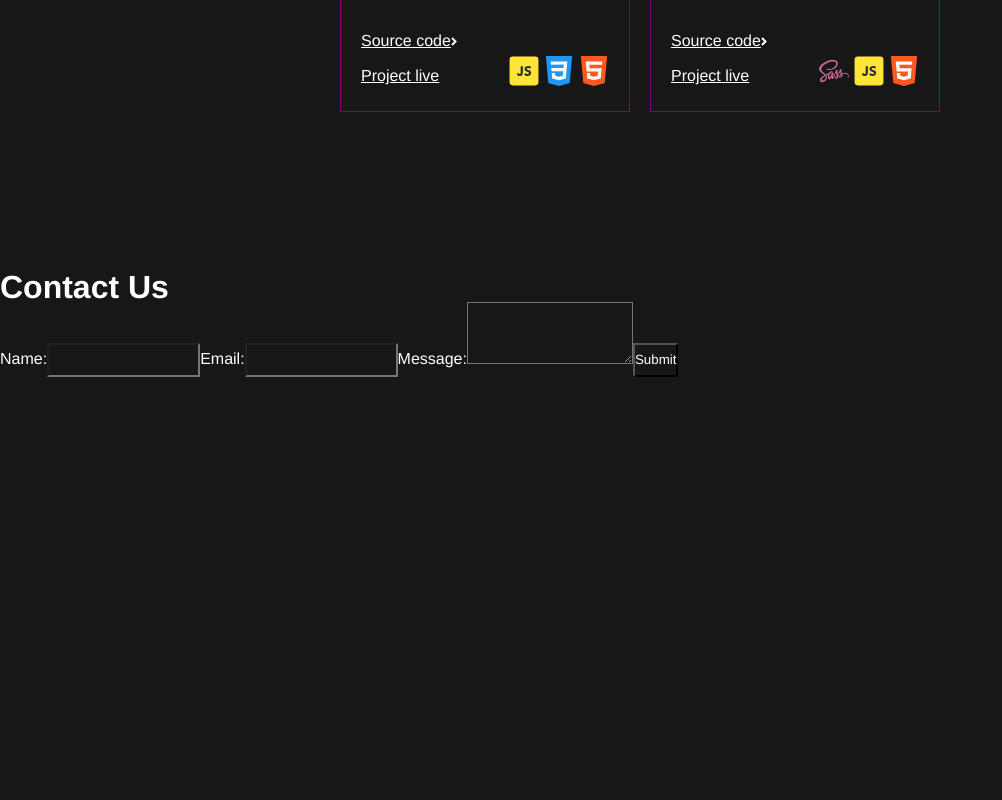
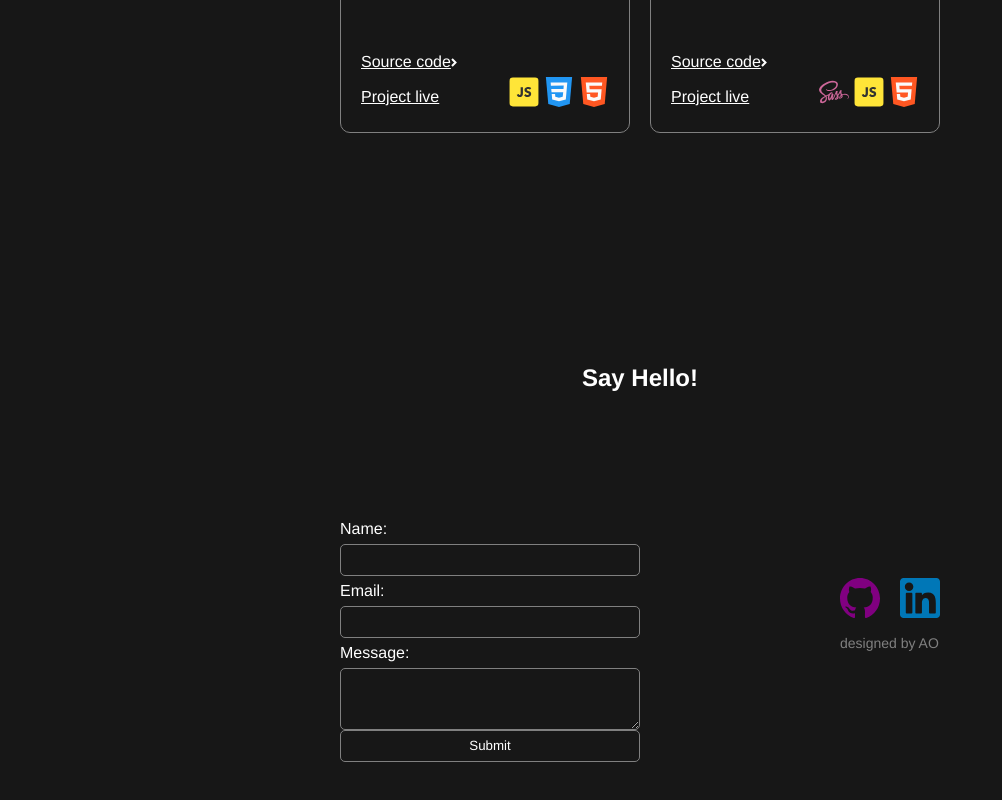
Before and after one commit to ainneo/website-21, a React (Create React App) app: page / in a window 1280 px wide. Shown: the part 1746-2546 px from the top of the page, without its empty margins (0-1002 px from the left). Before the commit the page ends 2123 px from the top, so only its background shows below. Built offline with nearby package versions, Linux system fonts and the light colour scheme.

Commit message:
add social buttons

```diff
--- a/src/components/AboutSection/AboutStyles.js
+++ b/src/components/AboutSection/AboutStyles.js
@@ -2,8 +2,7 @@ import styled from "styled-components";
 
 export const AboutContainer = styled.div`
   width: 100%;
-  margin-top: -80px;
-  height: 95vh;
+  height: 90vh;
   display: flex;
   justify-content: center;
   align-items: center;
--- a/src/components/Cards/CardsStyles.js
+++ b/src/components/Cards/CardsStyles.js
@@ -9,7 +9,8 @@ export const CardContainer = styled.div`
 
 export const CardWrapper = styled.div`
   padding: 20px;
-  border: solid 1px purple;
+  border-radius: 10px;
+  border: solid 1px grey;
   height: 400px;
   width: 290px;
 `;
--- a/src/components/ContactSection/ContactStyles.css
+++ b/src/components/ContactSection/ContactStyles.css
@@ -0,0 +1,75 @@
+.form-container {
+  width: 100%;
+  height: 80vh;
+  display: flex;
+  justify-content: center;
+  align-items: center;
+}
+
+.form-wrapper {
+  height: 500px;
+  width: 600px;
+  display: flex;
+  flex-direction: column;
+  justify-content: center;
+  align-items: center;
+  padding: 0px 20px;
+}
+
+.form {
+  padding-top: 40px;
+  display: flex;
+  flex-direction: column;
+  justify-content: space-between;
+  justify-items: center;
+}
+
+input,
+textarea,
+button {
+  width: 300px;
+  border-radius: 5px;
+  border: 0.05px grey solid;
+}
+
+button:hover {
+  color: grey;
+}
+
+.social-footer-icons {
+  display: flex;
+  flex-wrap: wrap;
+  flex-direction: row;
+  justify-content: space-between;
+  width: 100px;
+  margin: 0 auto;
+}
+
+.git:hover {
+  transform: scale(1.2);
+}
+
+.link:hover {
+  transform: scale(1.2);
+}
+
+.social-icons-text > p {
+  font-size: 14px;
+  color: grey;
+}
+
+.form-social-wrapper {
+  display: flex;
+  height: 550px;
+  flex-direction: column;
+  justify-content: space-between;
+  padding-bottom: 20px;
+}
+
+@media screen and (min-width: 786px) {
+  .form-social-wrapper {
+    flex-direction: row;
+    width: 600px;
+    align-items: center;
+  }
+}
--- a/src/components/ContactSection/index.js
+++ b/src/components/ContactSection/index.js
@@ -1,5 +1,6 @@
 import React, { useState } from "react";
 import axios from "axios";
+import "./ContactStyles.css";
 
 function Contact() {
   const [serverState, setServerState] = useState({
@@ -39,9 +40,11 @@ function Contact() {
   };
 
   return (
-    <div>
-      <h1>Contact Us</h1>
-      <form onSubmit={handleOnSubmit}>
+    <div id="contact" className="form-container">
+      <div className="form-wrapper">
+        <h2>Say Hello!</h2>
+        <div className="form-social-wrapper">
+          <form className="form" onSubmit={handleOnSubmit}>
             <label htmlFor="name">Name:</label>
             <input id="name" type="text" name="name" required />
             <label htmlFor="email">Email:</label>
@@ -57,6 +60,35 @@ function Contact() {
               </p>
             )}
           </form>
+          <div className="social-footer">
+            <div className="social-footer-icons">
+              <div className="social-icons git">
+                <a href="https://github.com/ainneo">
+                  <img
+                    width="40px"
+                    height="40px"
+                    src="./icons/github.svg"
+                    alt="icon"
+                  />
+                </a>
+              </div>
+              <div className="social-icons link">
+                <a href="https://www.linkedin.com/in/ainneoum/">
+                  <img
+                    width="40px"
+                    height="40px"
+                    src="./icons/linkedin.svg"
+                    alt="icon"
+                  />
+                </a>
+              </div>
+              <div className="social-icons-text">
+                <p>designed by AO</p>
+              </div>
+            </div>
+          </div>
+        </div>
+      </div>
     </div>
   );
 }
--- a/src/components/ProjectsSection/ProjectsStyles.js
+++ b/src/components/ProjectsSection/ProjectsStyles.js
@@ -27,11 +27,11 @@ export const ProjectsSection = styled.div`
 export const ProjectsH2 = styled.h2`
   text-align: center;
   line-height: 50px;
-  font-size: 3rem;
+  font-size: 1.8rem;
   line-height: 1;
 
   @media screen and (max-width: 786px) {
-    font-size: 2rem;
+    font-size: 1.6rem;
   }
 `;
 
```
Also changed, not shown: src/components/FooterSection/index.js (added, +11 -0 lines), public/icons/github.svg, public/icons/linkedin.svg (added), src/components/FooterSection/FooterStyles.js (added). Lines whose indentation alone changed are shown as unchanged.
